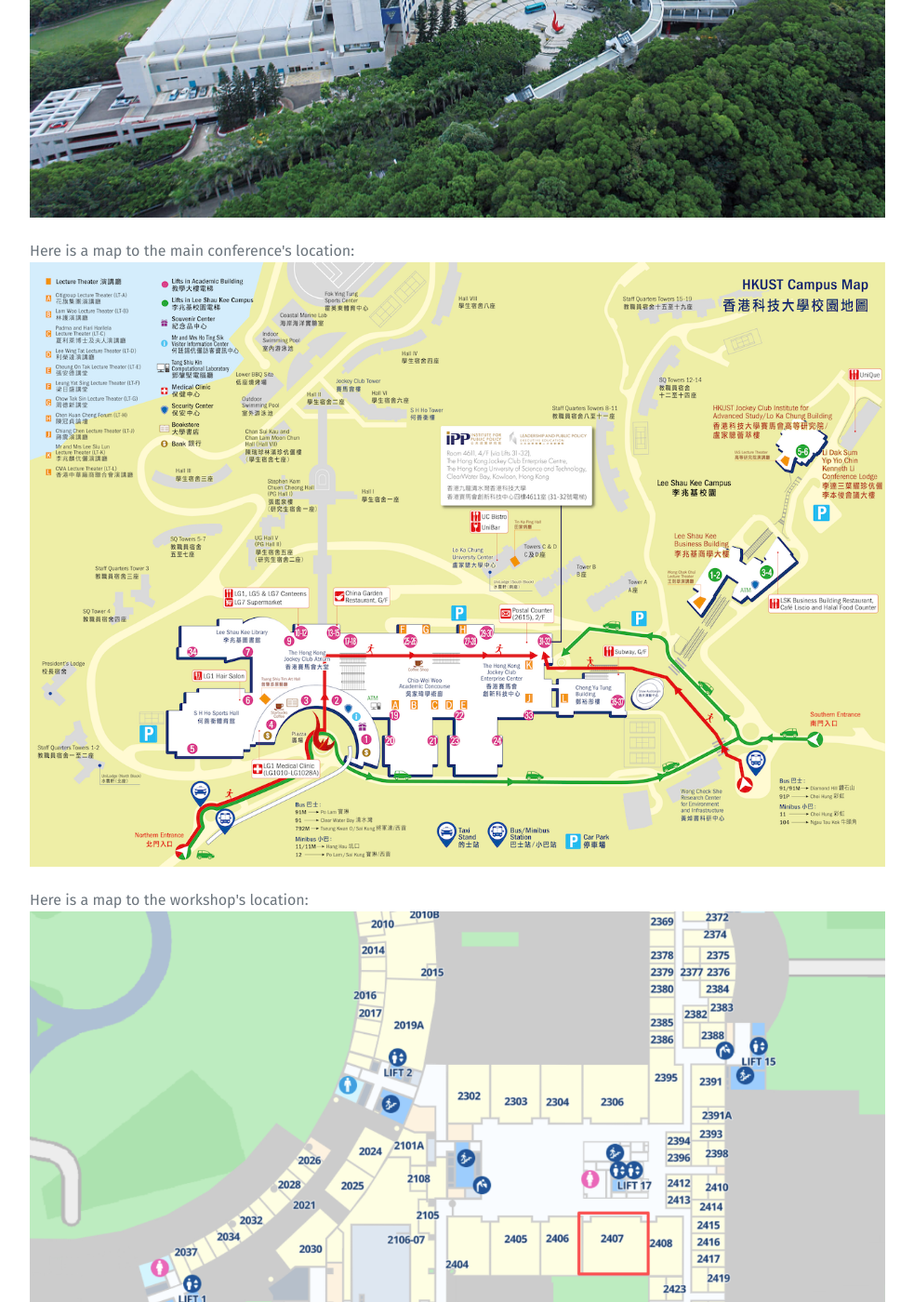
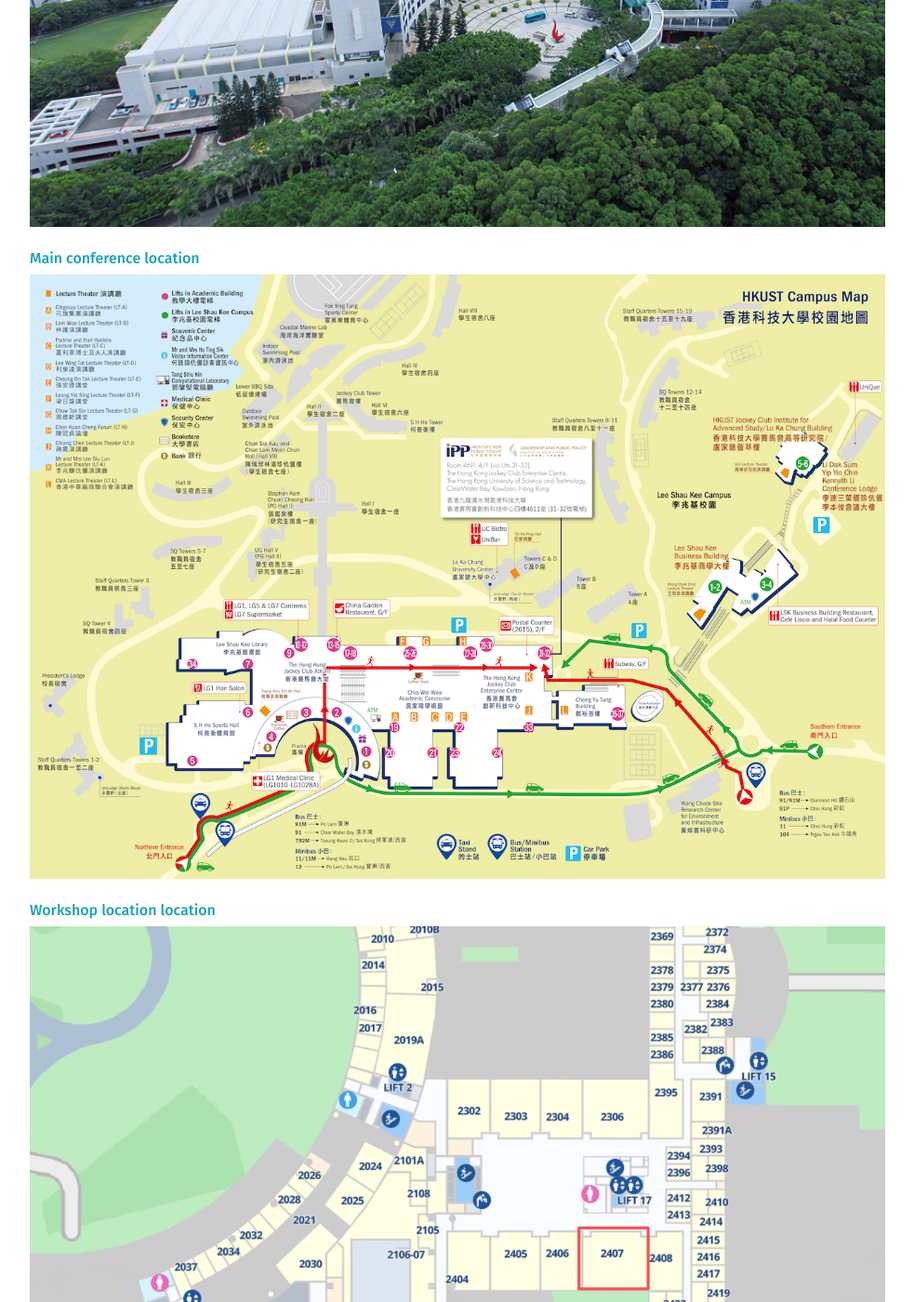
Before and after one commit to IRTF-net4AI/inet4ai, a Jekyll site: the page built from venue.html, in a window 1280 px wide and 1400 px high, scrolled down 995 px. Shown: the whole window at 93% size, without its empty margins (148-1131 px from the left). Built offline with Jekyll 4.4.1, drawn with Linux system fonts in a browser that asks for light colours.

Commit message:
Change heading levels for venue information

```diff
--- a/venue.html
+++ b/venue.html
@@ -14,7 +14,7 @@ slide_id: 5
             {{site.data.conference.country}}
         </p>
 
-        <h6 class="text-info">Conference Location</h6>
+        <h5 class="text-info">Conference Location</h5>
 
         <p>
             {{site.data.venue.address}}
@@ -37,17 +37,20 @@ slide_id: 5
         {% endif %}
 
         {% if site.data.venue.directions %}
-            <h6 class="text-info">Directions</h6>
+            <h5 class="text-info">Directions</h5>
             <p>
                 {{site.data.venue.directions}}
             </p>
 
             <img class="img-fluid" src="{{site.data.venue.campus-picture}}" alt="campus-picture">
             <br/><br/>
-            Here is a map to the main conference's location:
+
+            <h6 class="text-info">Main conference location</h6>
+
             <img class="img-fluid" src="{{site.data.venue.campus-direction}}" alt="campus-direction">
             <br/><br/>
-            Here is a map to the workshop's location:
+            <h6 class="text-info">Workshop location location</h6>
+
             <img class="img-fluid" src="{{site.data.venue.direction}}" alt="direction">
         {% endif %}
     </div>
```
